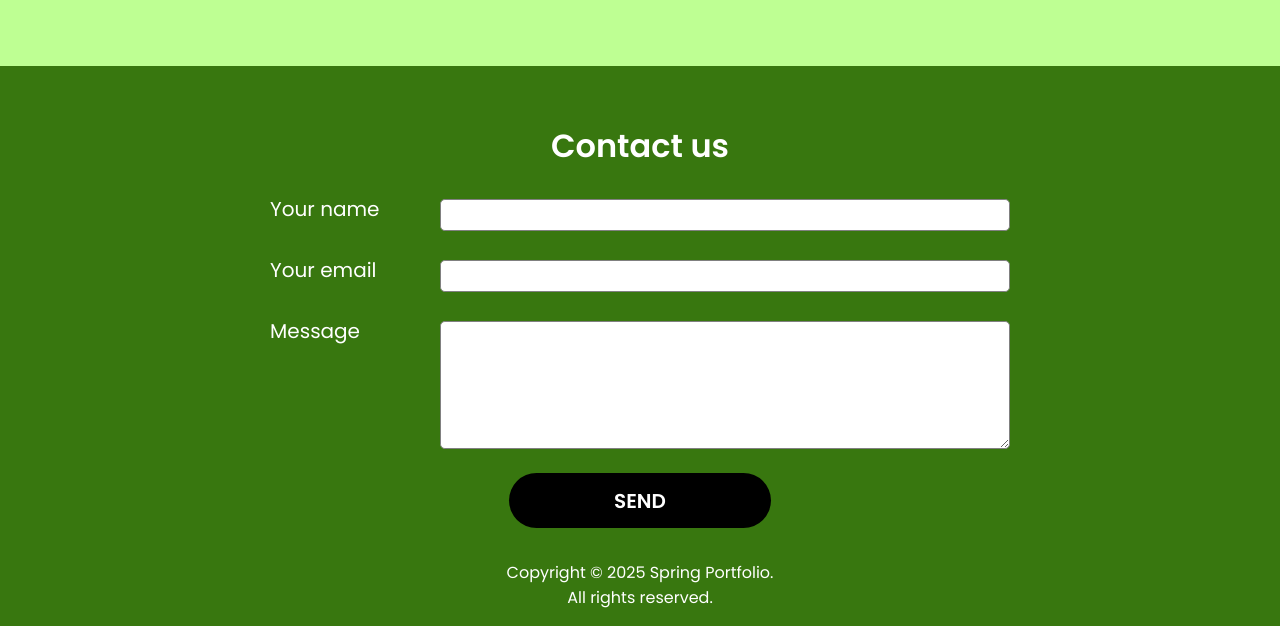
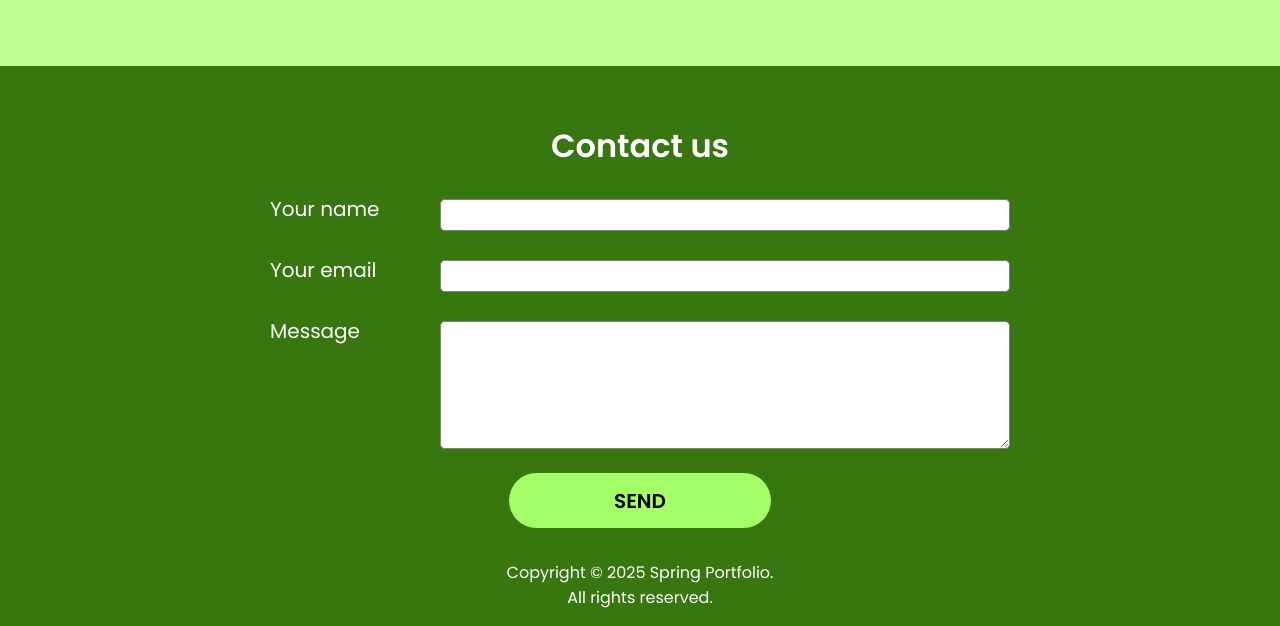
Before and after one commit to Hoa28686/portfolio_spring, a plain HTML site: page index.html in a window 1280 px wide. Shown: the part 1778-2404 px from the top of the page. Drawn offline with nearby package versions, Linux system fonts and the light colour scheme; a web font is replaced by a local one.

Commit message:
change send button color

```diff
--- a/style.css
+++ b/style.css
@@ -378,7 +378,8 @@ a {
 }
 
 .send{
-  background: var(--text-color);
+  background: #a4ff67;
+  color:black;
   width:30%;
 }
 
```
